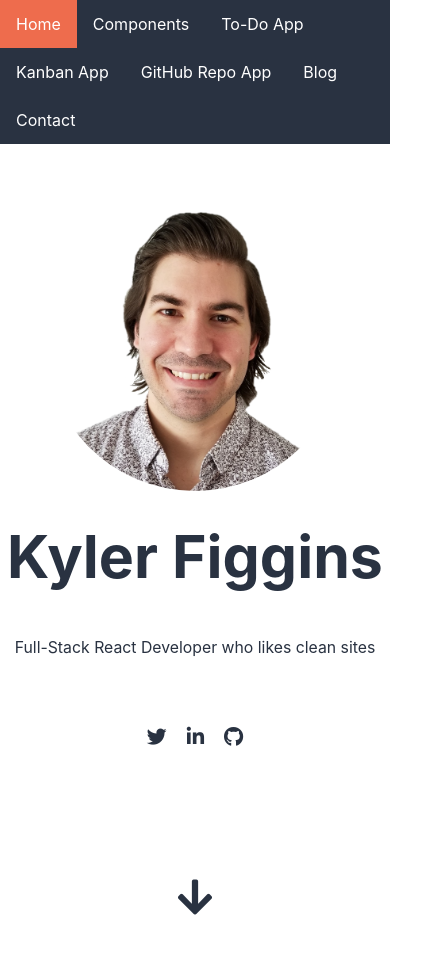
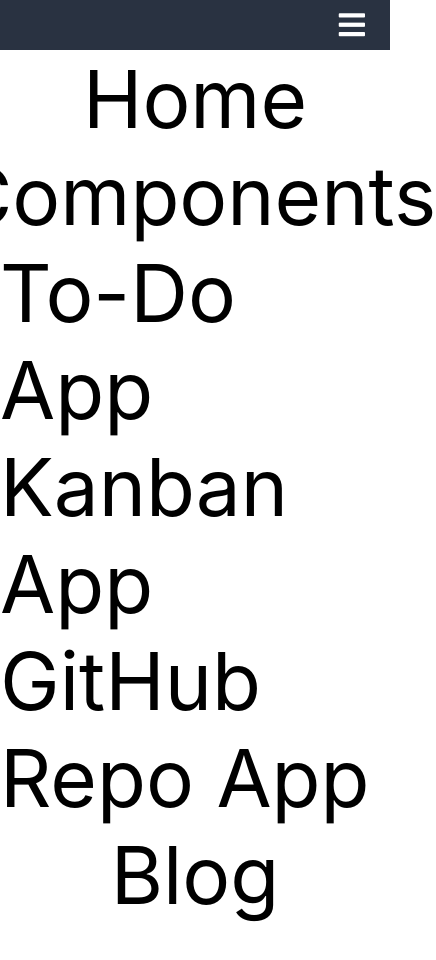
Before and after one commit to kfiggins/MyPortfolio, a React (Create React App) app in the folder client/: page / in a window 390 px wide. Shown: the top 960 px of the page, 436 px wide, since content can reach past the window. After the commit the page ends 923 px from the top, so only its background shows below. Built offline with nearby package versions, Linux system fonts and the light colour scheme.

Commit message:
Made navbar better. Started to add mobile nav.

```diff
--- a/client/src/App.js
+++ b/client/src/App.js
@@ -10,17 +10,19 @@
 import GitHubRepoApp from "./components/gitHubRepoApp/GitHubRepoApp";
 import Home from "./components/Home";
 import KanbanApp from "./components/KanbanApp";
-import Navbar from "./components/Navbar";
+import { Navbar, MobileNavbar } from "./components/Navbar";
 import TodoApp from "./components/todoApp/TodoApp";
+import { useMediaQuery } from "./hooks/useMediaQuery";
 
 // Set up toast
 toast.configure();
 
-class App extends Component {
-  render() {
+const App = () => {
+  const mobileScreen = useMediaQuery("(max-width: 850px)");
+
   return (
     <Router>
-        <Navbar />
+      {mobileScreen ? <MobileNavbar /> : <Navbar />}
       <Switch>
         <Route exact path="/" component={Home} />
         <Route path="/components" component={Components} />
@@ -31,7 +33,6 @@
       </Switch>
     </Router>
   );
-  }
-}
+};
 
 export default App;
--- a/client/src/components/Home.js
+++ b/client/src/components/Home.js
@@ -1,6 +1,7 @@
 import React, { useState, useRef } from "react";
 import styled from "styled-components";
 import profilePic from "../assets/kfiggins2.png";
+import { useMediaQuery } from "../hooks/useMediaQuery";
 
 const Wrapper = styled.div`
   text-align: center;
@@ -57,6 +58,7 @@
     resumeRef.current.scrollIntoView({ behavior: "smooth" });
   };
 
+  const mobileScreen = useMediaQuery("(max-width: 850)");
   return (
     <Wrapper>
       <Header>
@@ -90,8 +92,7 @@
         </a>
       </SocialIcons>
 
-      <ActionWrapper onClick={scrollToResume}>
-        {/* <div>Check out my resume</div> */}
+      {/* <ActionWrapper onClick={scrollToResume}>
         <ArrowIconWrapper>
           <SocialIcon
             style={{ fontSize: "40px" }}
@@ -99,7 +100,7 @@
           ></SocialIcon>
         </ArrowIconWrapper>
       </ActionWrapper>
-      <div ref={resumeRef}></div>
+      <div ref={resumeRef}></div> */}
     </Wrapper>
   );
 }
--- a/client/src/components/Navbar.js
+++ b/client/src/components/Navbar.js
@@ -1,45 +1,110 @@
-import React from "react";
+import React, { useState } from "react";
 import { Link } from "react-router-dom";
 import styled from "styled-components";
+import { sharedColors } from "../style/variables";
 
 const Nav = styled.ul`
   list-style-type: none;
   margin: 0;
   padding: 0;
   overflow: hidden;
-  background-color: #293241;
 `;
-const NavItem = styled.li`
+const NavItem = styled.div`
   float: left;
+  transition: all 0.2s;
+  text-align: center;
+  padding: 14px 16px;
+
+  &:hover {
+    background-color: ${sharedColors.secondary};
+  }
+
+  &:active {
+    transform: scale(1.05);
+    background-color: ${sharedColors.secondaryDark};
+  }
 `;
 
 const StyledLink = styled(Link)`
   display: block;
   color: white;
-  text-align: center;
-  padding: 14px 16px;
   text-decoration: none;
-
-  :hover {
-    background-color: #ee6c4d;
-  }
 `;
 
 // TODO: look at combining the two styles.
 const StyledAnchor = styled.a`
   display: block;
   color: white;
-  text-align: center;
-  padding: 14px 16px;
+
   text-decoration: none;
+`;
+const NavWrapper = styled.div`
+  height: 50px;
+  position: sticky;
+  top: 0;
+  background-color: #293241;
+  display: flex;
+`;
 
-  :hover {
-    background-color: #ee6c4d;
+const LeftNav = styled.div`
+  flex-grow: 2;
+`;
+
+const RightNav = styled.div`
+  flex-grow: 1;
+  display: flex;
+  justify-content: flex-end;
+`;
+
+const MenuIcon = styled.i`
+  font-size: 30px;
+`;
+
+const MenuIconWrapper = styled.div`
+  background-color: transparent;
+  border: none;
+  cursor: pointer;
+  margin-right: 25px;
+  color: white;
+  transition: all 0.2s;
+
+  &:hover {
+    color: ${sharedColors.secondary};
+  }
+
+  &:active {
+    transform: scale(1.15);
+    color: ${sharedColors.secondaryDark};
   }
 `;
-export default function Navbar() {
+
+const MobileMenu = styled.div`
+  position: absolute;
+  top: 50px;
+  width: 100%;
+  height: 100vh;
+  background-color: white;
+  display: flex;
+  flex-direction: column;
+  z-index: 150;
+`;
+
+const MobileMenuItemWrapper = styled.div`
+  display: flex;
+  justify-content: center;
+  align-items: center;
+`;
+
+const MobileMenuItem = styled(Link)`
+  color: black;
+  text-decoration: none;
+  font-size: 80px;
+`;
+
+export const Navbar = () => {
   return (
-    <Nav>
+    <NavWrapper>
+      <LeftNav>
         <NavItem>
           <StyledLink to="/">Home</StyledLink>
         </NavItem>
@@ -58,11 +123,51 @@
         <NavItem>
           <StyledLink to="/blog">Blog</StyledLink>
         </NavItem>
+      </LeftNav>
+      <RightNav>
+        {" "}
         <NavItem>
-        <StyledAnchor target="_" href="https://www.linkedin.com/in/kylerfiggins">
+          <StyledAnchor
+            target="_"
+            href="https://www.linkedin.com/in/kylerfiggins"
+          >
             Contact
           </StyledAnchor>
         </NavItem>
-    </Nav>
+      </RightNav>
+    </NavWrapper>
   );
-}
+};
+
+export const MobileNavbar = () => {
+  const [showMobileMenu, setShowMobileMenu] = useState(true);
+  return (
+    <NavWrapper style={{ justifyContent: "flex-end", alignItems: "center" }}>
+      <MenuIconWrapper onClick={() => setShowMobileMenu(!showMobileMenu)}>
+        <MenuIcon className="fas fa-bars"></MenuIcon>
+      </MenuIconWrapper>
+      {showMobileMenu && (
+        <MobileMenu onClick={() => setShowMobileMenu(false)}>
+          <MobileMenuItemWrapper>
+            <MobileMenuItem to="/">Home</MobileMenuItem>
+          </MobileMenuItemWrapper>
+          <MobileMenuItemWrapper>
+            <MobileMenuItem to="/components">Components</MobileMenuItem>
+          </MobileMenuItemWrapper>
+          <MobileMenuItemWrapper>
+            <MobileMenuItem to="/todo">To-Do App</MobileMenuItem>
+          </MobileMenuItemWrapper>
+          <MobileMenuItemWrapper>
+            <MobileMenuItem to="/kanban">Kanban App</MobileMenuItem>
+          </MobileMenuItemWrapper>
+          <MobileMenuItemWrapper>
+            <MobileMenuItem to="/gitHubRepo">GitHub Repo App</MobileMenuItem>
+          </MobileMenuItemWrapper>
+          <MobileMenuItemWrapper>
+            <MobileMenuItem to="/blog">Blog</MobileMenuItem>
+          </MobileMenuItemWrapper>
+        </MobileMenu>
+      )}
+    </NavWrapper>
+  );
+};
--- /dev/null
+++ b/client/src/hooks/useMediaQuery.js
@@ -0,0 +1,14 @@
+import { useEffect, useState } from "react";
+
+//https://medium.com/@ttennant/react-inline-styles-and-media-queries-using-a-custom-react-hook-e76fa9ec89f6
+export const useMediaQuery = (query) => {
+  const mediaMatch = window.matchMedia(query);
+  const [matches, setMatches] = useState(mediaMatch.matches);
+
+  useEffect(() => {
+    const handler = (e) => setMatches(e.matches);
+    mediaMatch.addListener(handler);
+    return () => mediaMatch.removeListener(handler);
+  });
+  return matches;
+};
--- /dev/null
+++ b/client/src/style/variables.js
@@ -0,0 +1,5 @@
+export const sharedColors = {
+  primary: "",
+  secondary: "#ee6c4d",
+  secondaryDark: "#ec5936",
+};
```
Lines whose indentation alone changed are shown as unchanged.
